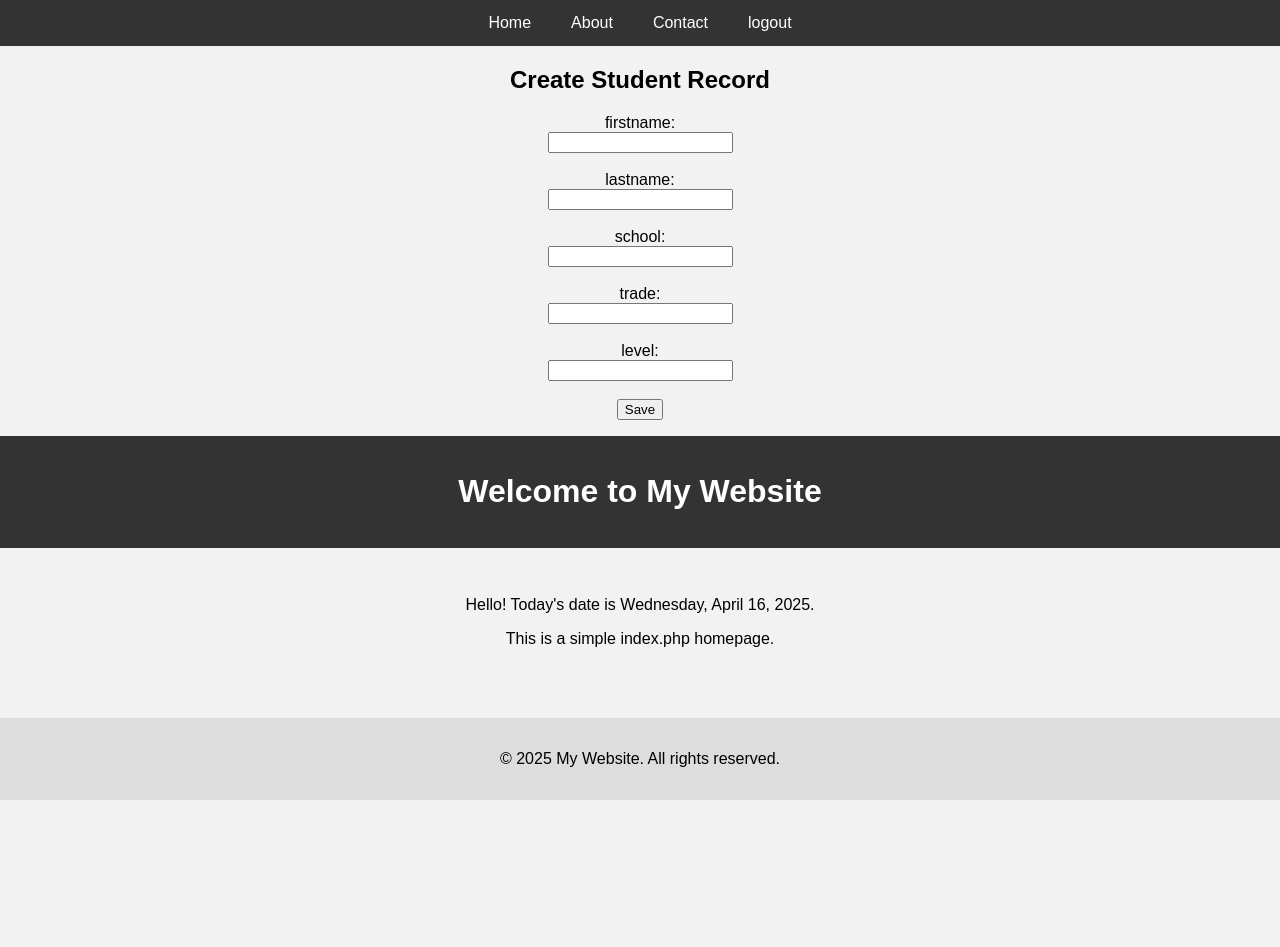
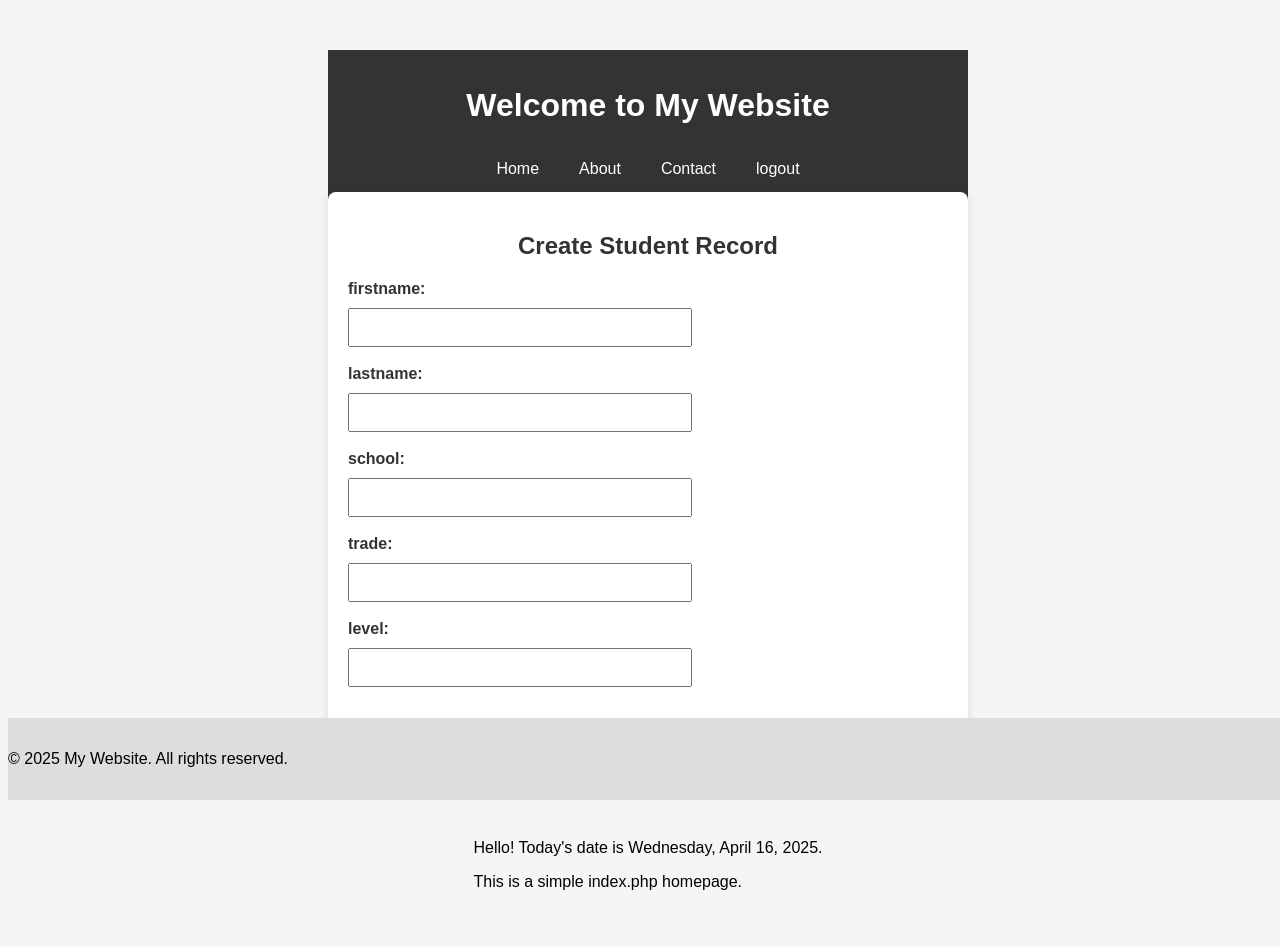
Before and after one commit to AENMaker1/student-registration, a PHP site: page / in a window 1280 px wide. Before the commit the page ends 800 px from the top, so only its background shows below. Run offline with PHP 8.4, Linux system fonts and the light colour scheme.

Commit message:
Made some css changes in order to preserve the project interface

```diff
--- a/index.php
+++ b/index.php
@@ -1,8 +1,5 @@
 <?php
 $page_title = "Welcome to My Website";
-include 'nav.php';
-include 'records.php';
-
 ?>
 <!DOCTYPE html>
 <html lang="en">
@@ -12,20 +9,26 @@ include 'records.php';
     <title><?php echo $page_title; ?></title>
     <style>
         body {
-            font-family: Arial, sans-serif;
-            background-color: #f2f2f2;
-            margin: 0;
-            padding: 0;
-            text-align: center;
+            font-family: Arial;
+            background: #f5f5f5;
+            display: flex;
+            flex-direction: column;
+            justify-content: center;
+            align-items: center;
+            height: auto;
+            width: 100%;
+            margin-top: 50px;
         }
         header {
             background-color: #333;
             color: white;
             padding: 1em 0;
+            width: 40rem;
         }
         main {
             padding: 2em;
         }
+
         footer {
             background-color: #ddd;
             padding: 1em 0;
@@ -38,7 +41,11 @@ include 'records.php';
 <body>
 
 <header>
-    <h1><?php echo $page_title; ?></h1>
+    <h1 style="text-align:center;"><?php echo $page_title; ?></h1>
+    <?php
+        include 'nav.php';
+        include 'records.php';
+    ?>
 </header>
 
 <main>
--- a/legistration.php
+++ b/legistration.php
@@ -17,7 +17,7 @@ if ($_SERVER["REQUEST_METHOD"] == "POST") {
     } else {
         include 'conn.php';
         $query= "INSERT into registration  VALUES('','$username','$email','$telephone','$password')";
-        $run = mysqli_query($connect, $query);
+        $run = mysqli_query($connect, $query); //Login working very well
         if($run){
             $success = "Registration successful!";
         }
--- a/nav.php
+++ b/nav.php
@@ -13,6 +13,7 @@
     nav {
         background-color: #333;
         overflow: hidden;
+        width: 40rem;
     }
 
     .navbar {
--- a/records.php
+++ b/records.php
@@ -34,8 +34,46 @@ if ($_SERVER["REQUEST_METHOD"] == "POST") {
 <html>
 <head>
     <title>Create Student Record</title>
+    <style>
+            .form-box {
+            display: flex;
+            flex-direction: column;
+            justify-content: center;
+            align-items: center;
+            background: white;
+            color: #333;
+            padding: 20px;
+            width: 37.5rem;
+            border-radius: 8px;
+            box-shadow: 0 0 8px rgba(0,0,0,0.1);
+        }
+        .form-box form{
+            width: 100%;
+        }
+        .form-box label{
+            text-transform: capialize;
+            font-weight: bold;
+            margin-bottom: 5px;       }
+        .form-box input {
+            width: 20rem;
+            padding: 10px;
+            margin-top: 10px;
+        }
+        .form-box input[type="submit"] {
+            margin-top: 15px;
+            padding: 10px;
+            width: 100%;
+            background: #007BFF;
+            color: white;
+            border: none;
+            cursor: pointer;
+        }
+        .success { color: green; }
+        .error { color: red; }
+    </style>
 </head>
 <body>
+    <div class="form-box">
         <h2>Create Student Record</h2>
         <form method="POST" action="index.php">
             <label>firstname:</label><br>
@@ -53,5 +91,7 @@ if ($_SERVER["REQUEST_METHOD"] == "POST") {
 
             <input type="submit" value="Save">
         </form>
+    </div>
+
 </body>
 </html>
--- a/registration.php
+++ b/registration.php
@@ -50,7 +50,7 @@ if ($_SERVER["REQUEST_METHOD"] == "POST") {
             box-shadow: 0 0 8px rgba(0,0,0,0.1);
         }
         .form-box input {
-            width: 100%;
+            width: 20rem;
             padding: 10px;
             margin-top: 10px;
         }
```
Also changed, not shown: millehills_XimbiDB.sql (added, +96 -0 lines). Lines whose indentation alone changed are shown as unchanged.
